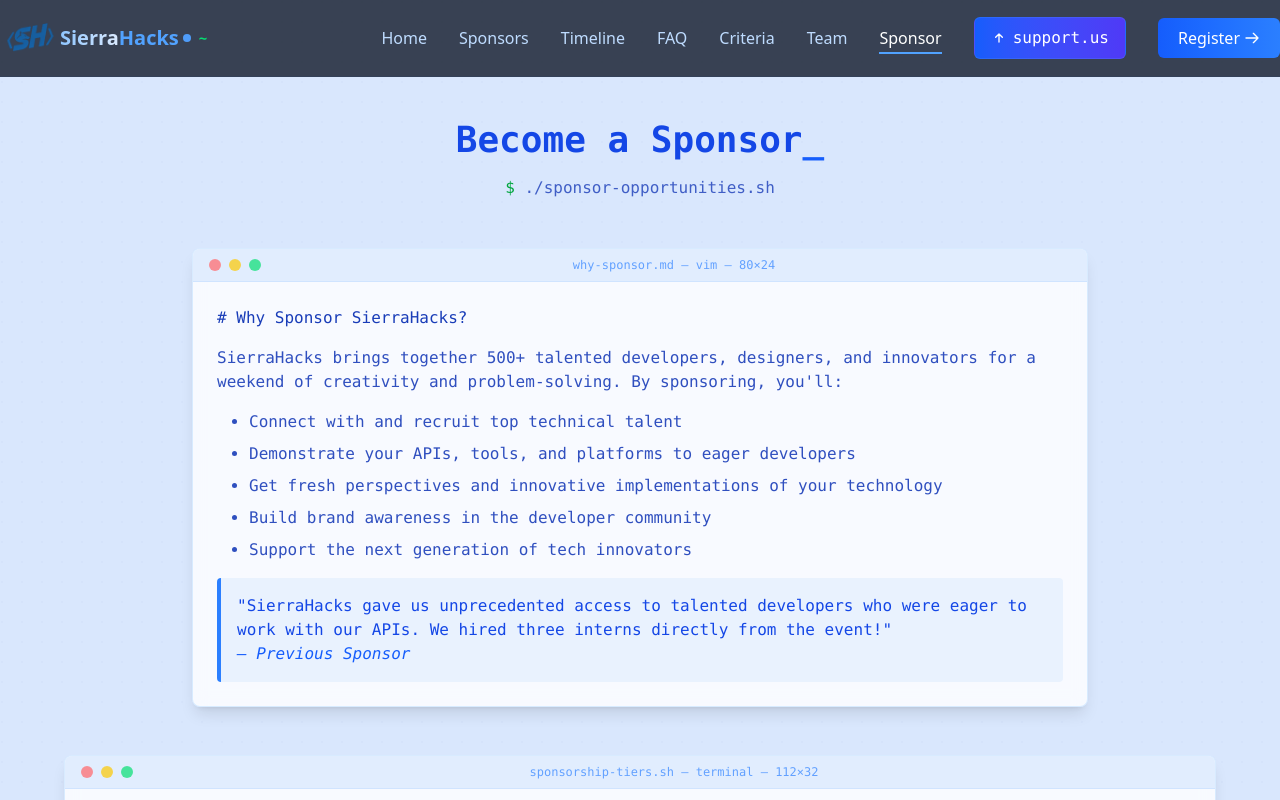
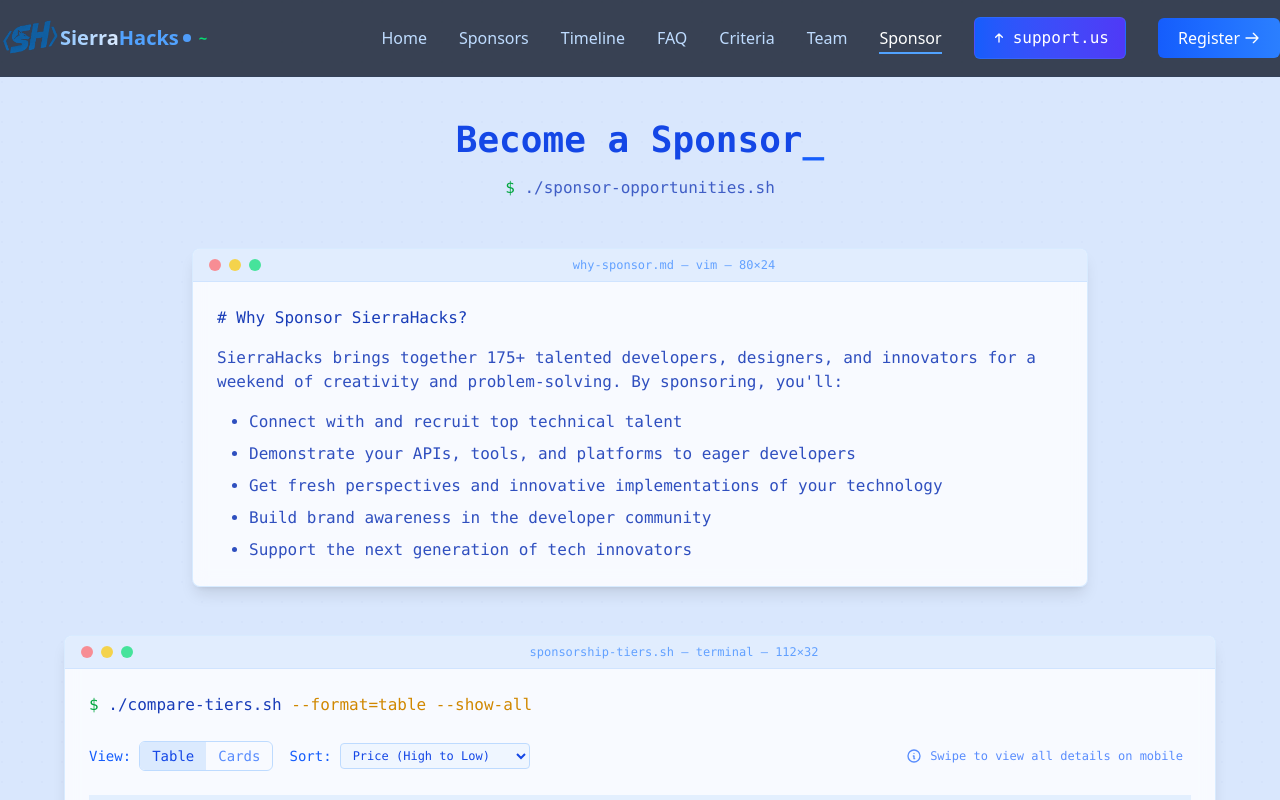
Before and after one commit to sasidharJasty/sierrahacks, a React (Vite) app in the folder frontend/: page /sponsor in a window 1280 px wide. Shown: the top 800 px of the page. Built offline with nearby package versions, Linux system fonts and the light colour scheme.

Commit message:
register change

```diff
--- a/frontend/components/SponsorPage.jsx
+++ b/frontend/components/SponsorPage.jsx
@@ -315,7 +315,7 @@ const SponsorPage = () => {
 
               <div className="space-y-4 text-blue-800/90 dark:text-blue-200/90">
                 <p>
-                  SierraHacks brings together 500+ talented developers,
+                  SierraHacks brings together 175+ talented developers,
                   designers, and innovators for a weekend of creativity and
                   problem-solving. By sponsoring, you'll:
                 </p>
@@ -365,17 +365,7 @@ const SponsorPage = () => {
                   </motion.li>
                 </ul>
 
-                <div className="bg-blue-100/50 dark:bg-blue-900/20 border-l-4 border-blue-500 dark:border-blue-400 p-4 rounded">
-                  <p className="text-blue-700 dark:text-blue-300">
-                    "SierraHacks gave us unprecedented access to talented
-                    developers who were eager to work with our APIs. We hired
-                    three interns directly from the event!"
-                    <br />
-                    <span className="text-blue-600 dark:text-blue-400 italic">
-                      — Previous Sponsor
-                    </span>
-                  </p>
-                </div>
+
               </div>
             </div>
           </div>
--- a/frontend/src/pages/register.jsx
+++ b/frontend/src/pages/register.jsx
@@ -98,13 +98,7 @@ export default function HackathonSignup() {
         type: "text",
         required: false,
       },
-    {
-      key: "waiverFile",
-      question:
-        "Please download the waiver, sign it, and upload the signed document.",
-      type: "file",
-      required: true,
-    },
+
   ];
 
   // Convert file to Base64
```
Also changed, not shown: frontend/public/logo.png, 1 other file (tests, documents, lock files or other folders).
